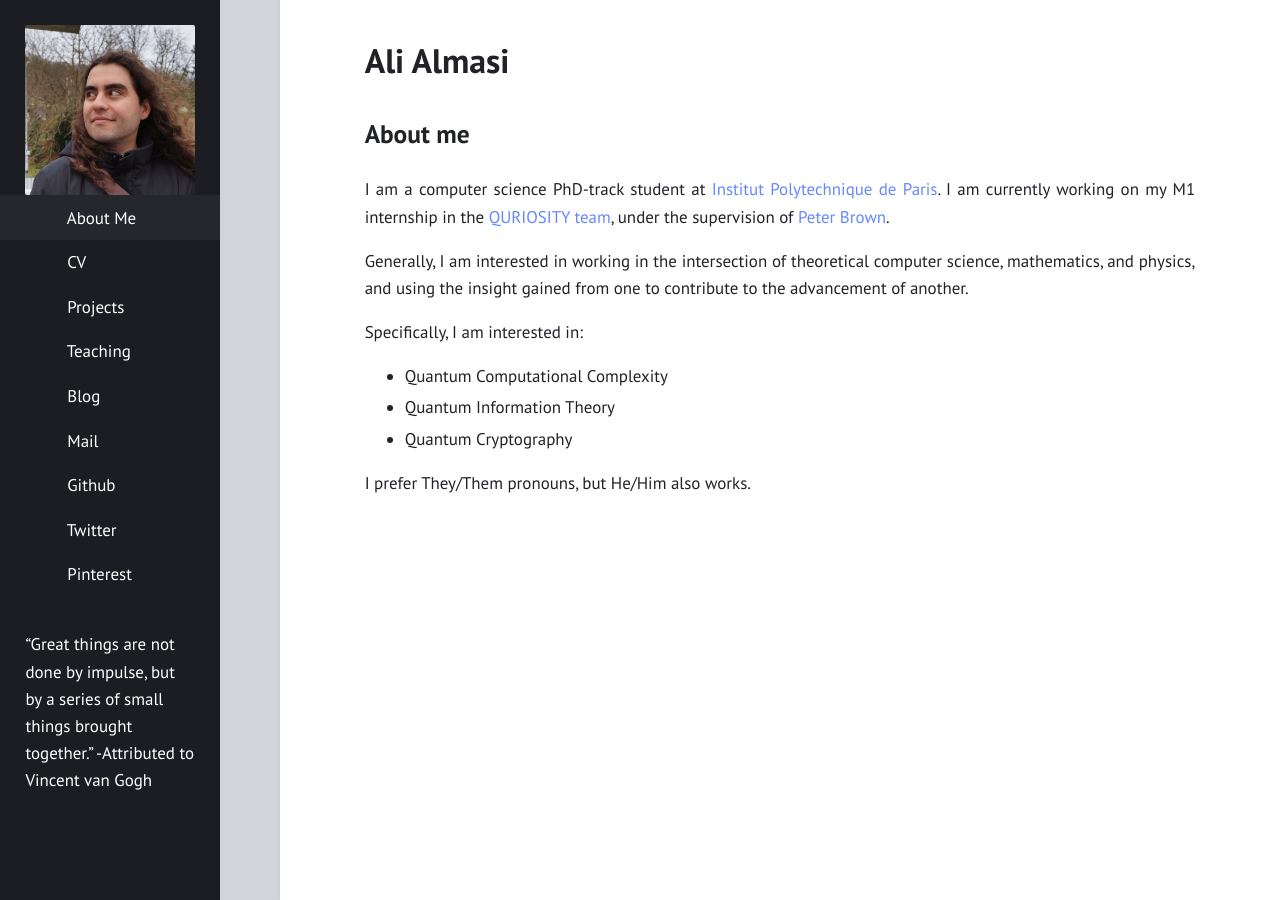
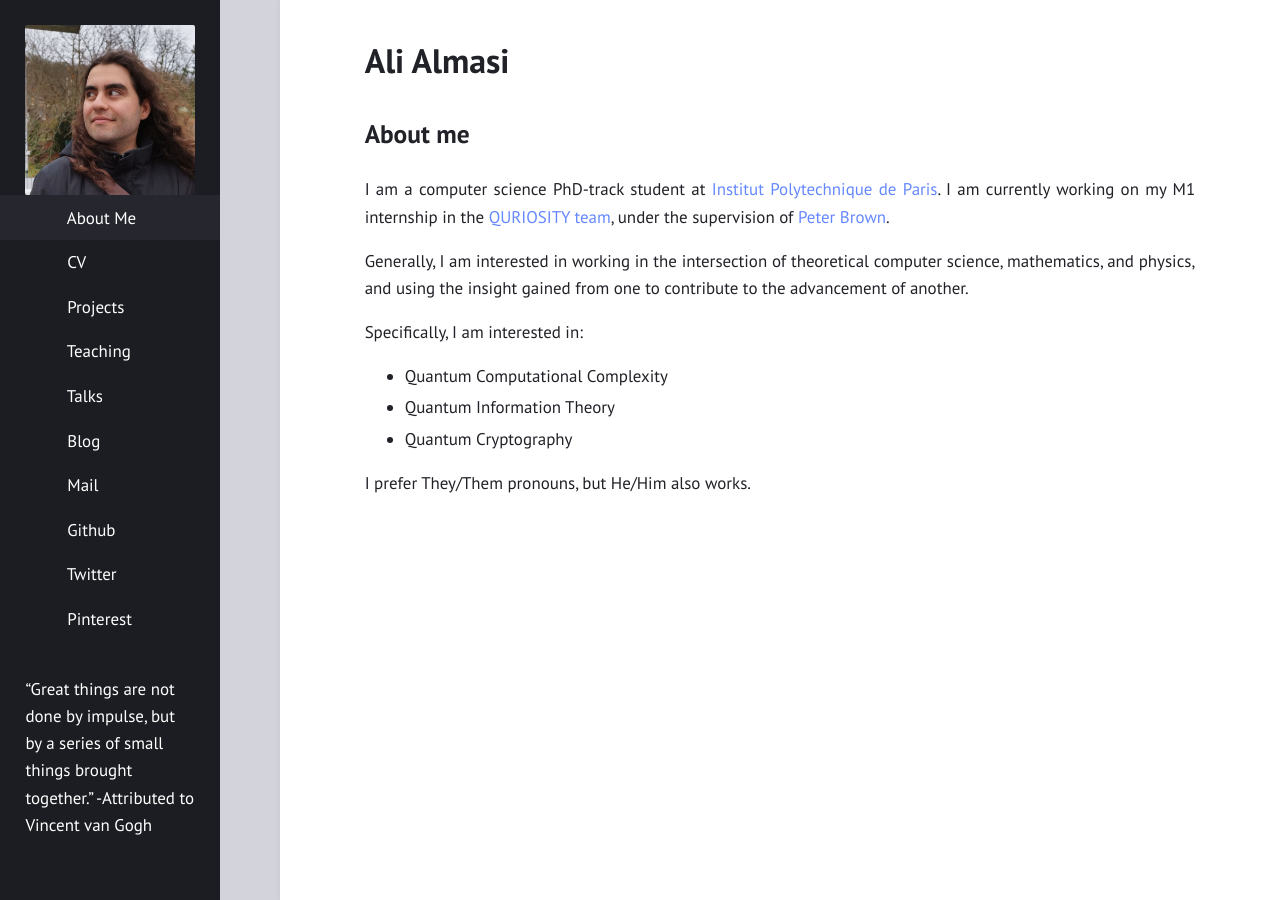
Before and after one commit to ali-almasi/ali-almasi.github.io, a Jekyll site: the page built from index.html, in a window 1280 px wide. Built offline with Jekyll 4.4.1, drawn with Linux system fonts in a browser that asks for light colours.

Commit message:
Update _config.yml

```diff
--- a/_config.yml
+++ b/_config.yml
@@ -21,7 +21,7 @@ navigation:                # accepts {file, title, url, icon, sidebaricon}
   - {file: "CV.md", title: "CV"}
   - {file: "projects.md", title: "Projects"}
   - {file: "teaching.md", title: "Teaching"}
-  # - {file: "talks.md", title: "Talks"}
+  - {file: "talks.md", title: "Talks"}
   - {file: "blog.html", title: "Blog"}
 
 
```
